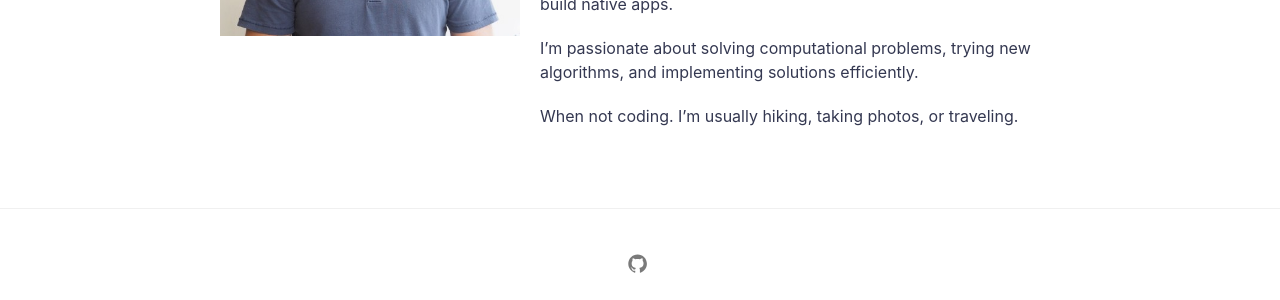
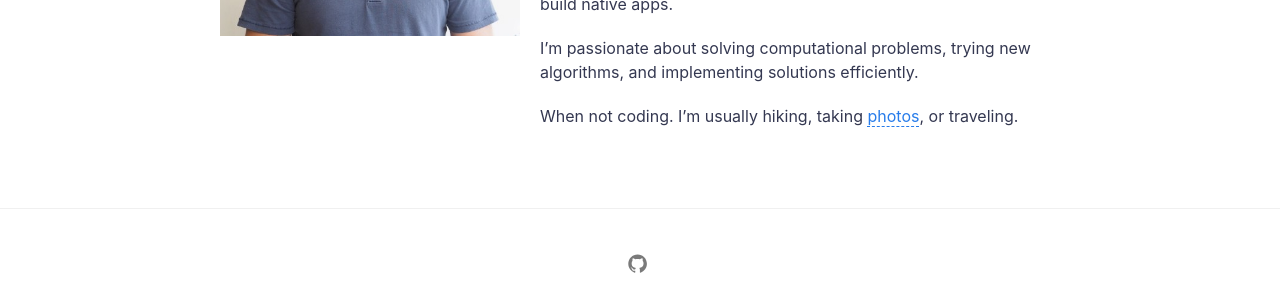
Before and after one commit to mauroLaine/mauroLaine.github.io, a Jekyll site: the page built from about.md, in a window 1280 px wide. Shown: the part 584-884 px from the top of the page. Built offline with Jekyll 4.4.1, drawn with Linux system fonts in a browser that asks for light colours; part of the change alters nothing that is shown.

```diff
--- a/about.md
+++ b/about.md
@@ -15,4 +15,4 @@ My current focus is on machine learning mechanisms to identify objects in mobile
 
 I'm passionate about solving computational problems, trying new algorithms, and implementing solutions efficiently.
 
-When not coding. I'm usually hiking, taking photos, or traveling.
+When not coding. I'm usually hiking, taking [photos](https://ml-photos.com/), or traveling.
```
